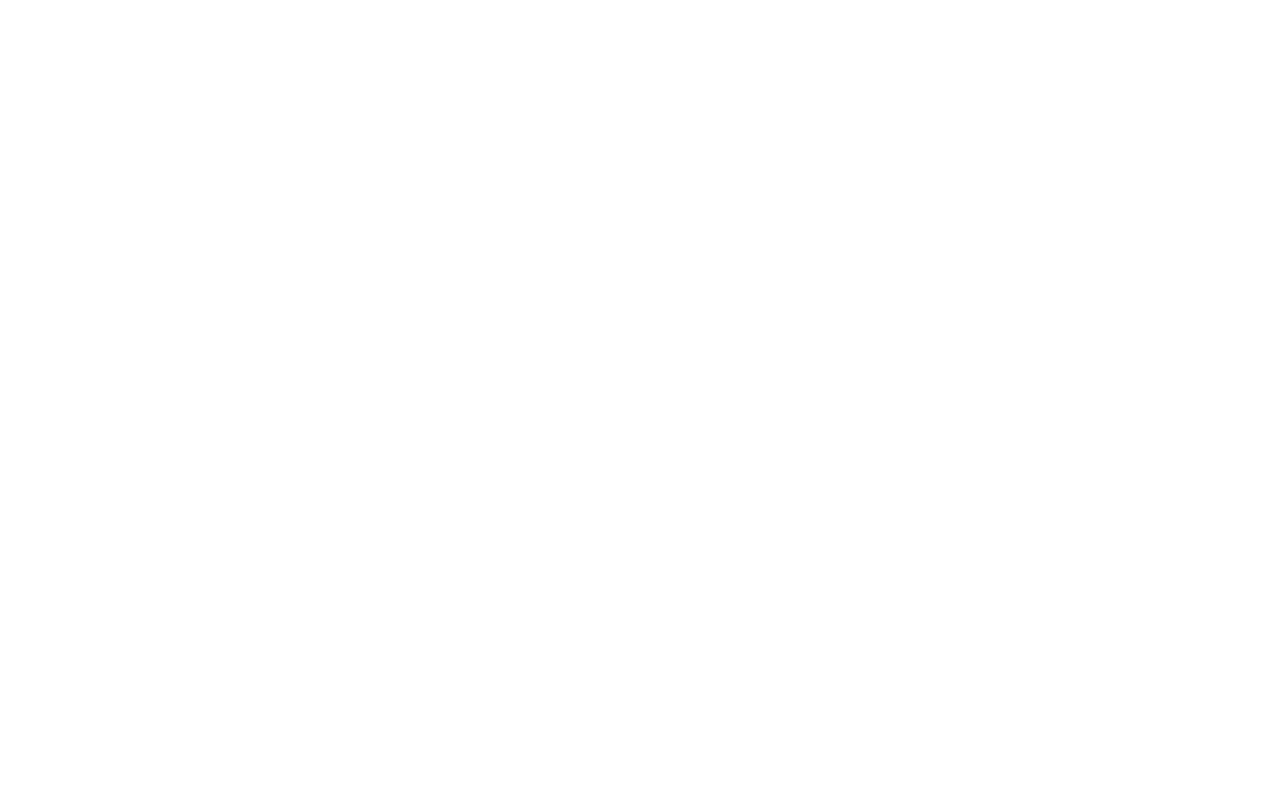
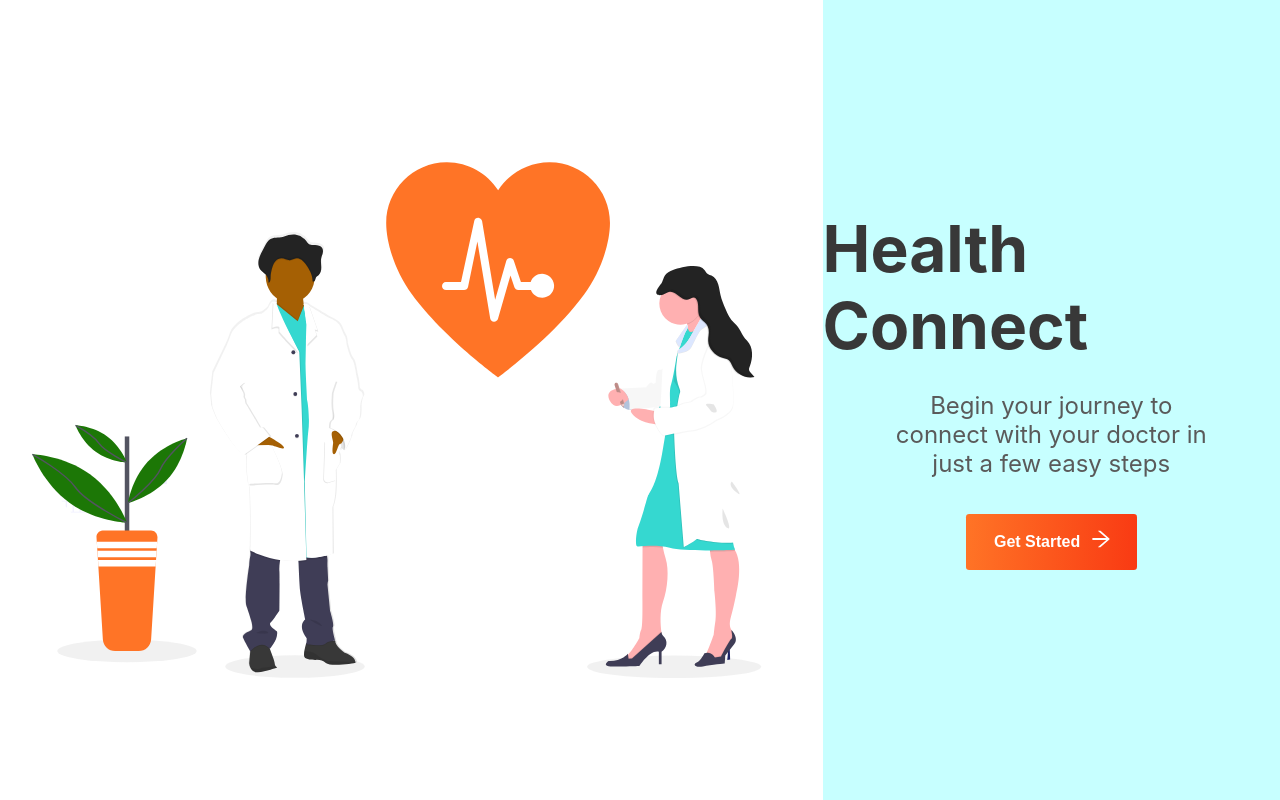
Before and after one commit to BiboBoom10/health-connect, a React (Create React App) app: page / in a window 1280 px wide. Built offline with nearby package versions, Linux system fonts and the light colour scheme.

Commit message:
Get Started Page

```diff
--- a/src/App.js
+++ b/src/App.js
@@ -1,12 +1,14 @@
 import './App.css';
-// import Card from './components/Card';
+
+import GetStarted from './pages/getstarted/GetStarted';
 import SignUp from './pages/signup/SignUp';
+
 
 function App() {
   return (
     <div>
-      <SignUp />
-      {/* <Card /> */}
+      <GetStarted />
+      {/* <SignUp /> */}
     </div>
   );
 }
--- /dev/null
+++ b/src/components/Button/Button.jsx
@@ -0,0 +1,12 @@
+import React from 'react';
+import classes from './Button.module.css';
+
+function Button(props) {
+  return (
+    <div>
+        <button className={classes['button-77']} type='submit'>{props.children}</button>
+    </div>
+  )
+}
+
+export default Button;
--- /dev/null
+++ b/src/components/Button/Button.module.css
@@ -0,0 +1,85 @@
+.button-77 {
+
+    align-items: center;
+    appearance: none;
+    background-clip: padding-box;
+    background-color: initial;
+    background-image: none;
+    border-style: none;
+    box-sizing: border-box;
+    color: #fff;
+    cursor: pointer;
+    display: inline-block;
+    flex-direction: row;
+    flex-shrink: 0;
+    font-family: Eina01,sans-serif;
+    font-size: 16px;
+    font-weight: 800;
+    justify-content: center;
+    line-height: 24px;
+    margin: 0;
+    min-height: 64px;
+    outline: none;
+    overflow: visible;
+    padding: 19px 26px;
+    pointer-events: auto;
+    position: relative;
+    text-align: center;
+    text-decoration: none;
+    text-transform: none;
+    user-select: none;
+    -webkit-user-select: none;
+    touch-action: manipulation;
+    vertical-align: middle;
+    width: auto;
+    word-break: keep-all;
+    z-index: 0;
+
+  }
+
+  @media (min-width: 768px) {
+    .button-77 {
+      padding: 19px 32px;
+    }
+  }
+
+  .button-77:before,
+  .button-77:after {
+    border-radius: 0.2rem;
+  }
+
+  /* .button-77:before {
+    background-color: rgba(249, 58, 19, .32);
+    content: "";
+    display: block;
+    height: 100%;
+    left: 0;
+    overflow: hidden;
+    position: absolute;
+    top: 0;
+    width: 100%;
+    z-index: -2;
+  }
+   */
+  .button-77:after {
+    background-color: initial;
+    background-image: linear-gradient(92.83deg, #ff7426 0, #f93a13 100%);
+    bottom: 4px;
+    content: "";
+    display: block;
+    left: 4px;
+    overflow: hidden;
+    position: absolute;
+    right: 4px;
+    top: 4px;
+    transition: all 100ms ease-out;
+    z-index: -1;
+  }
+
+  .button-77:hover:not(:disabled):after {
+    bottom: 0;
+    left: 0;
+    right: 0;
+    top: 0;
+    transition-timing-function: ease-in;
+  }
--- a/src/pages/getstarted/GetStarted.jsx
+++ b/src/pages/getstarted/GetStarted.jsx
@@ -1,8 +1,26 @@
 import React from 'react';
+import Doctor1 from '../../Images/Doctor1.svg';
+import classes from './GetStarted.module.css';
+import Button from '../../components/Button/Button';
+import { AiOutlineArrowRight } from 'react-icons/ai';
+
 
 function GetStarted() {
   return (
-    <div>GetStarted</div>
+    <div className={classes['get-started']}>
+
+      <div>
+        <img src={ Doctor1 } alt="doctors"  className={classes.doctor}/>
+      </div>
+
+      <div className={classes.content}>
+        <h1>Health Connect</h1>
+        <p>Begin your journey to connect with your doctor in just a few easy steps</p>
+
+        <Button>Get Started <AiOutlineArrowRight className={classes.arrow}/> </Button>
+      </div>
+
+    </div>
   )
 }
 
--- a/src/pages/getstarted/GetStarted.module.css
+++ b/src/pages/getstarted/GetStarted.module.css
@@ -0,0 +1,46 @@
+.get-started {
+    height: 100vh;
+    display: flex;
+    align-items: center;
+    justify-content: space-between;
+}
+
+.doctor {
+    height: 35rem;
+    margin-left: 2rem;
+}
+
+.content {
+    background-color: #befffb;
+    background-color: #c7ffff;
+    display: flex;
+    align-items: center;
+    justify-content: center;
+    flex-direction: column;
+    height: 100vh;
+    width: 40%;
+}
+
+.align {
+    margin-top: -1rem;
+}
+
+h1 {
+    color: #383838;
+    font-size: 4rem;
+    margin-top: -1rem;
+}
+
+p {
+    color: #5a5a5a;
+    font-size: 1.5rem;
+    margin: 0 4rem;
+    margin-bottom: 2rem;
+    text-align: center;
+    margin-top: -1rem;
+}
+
+.arrow {
+   margin-left: 0.5rem;
+   scale: 1.5;
+}
--- a/src/pages/signup/SignUp.jsx
+++ b/src/pages/signup/SignUp.jsx
@@ -1,11 +1,58 @@
-import React from 'react';
+import React, { useState } from 'react';
 
 function SignUp() {
+
+    const [username, setUsername] = useState('');
+    const [email, setEmail] = useState('');
+    const [password, setPassword] = useState('');
+    const [confirmPassword, setConfirmPassword] = useState('');
+
+    const handleUsernameChange = (event) => {
+      setUsername(event.target.value);
+    };
+
+    const handleEmailChange = (event) => {
+      setEmail(event.target.value);
+    };
+
+    const handlePasswordChange = (event) => {
+      setPassword(event.target.value);
+    };
+
+    const handleConfirmPasswordChange = (event) => {
+      setConfirmPassword(event.target.value);
+    };
+
+    const handleSubmit = (event) => {
+      event.preventDefault();
+      // TODO: Validate the user's input and submit the form to the server
+    };
+
   return (
     <div>
-      <form>
-
-      </form>
+      <form onSubmit={handleSubmit}>
+      <label>
+        Username:
+        <input type="text" value={username} onChange={handleUsernameChange} />
+      </label>
+      <br />
+      <label>
+        Email:
+        <input type="email" value={email} onChange={handleEmailChange} />
+      </label>
+      <br />
+      <label>
+        Password:
+        <input type="password" value={password} onChange={handlePasswordChange} />
+      </label>
+      <br />
+      <label>
+        Confirm Password:
+        <input type="password" value={confirmPassword} onChange={handleConfirmPasswordChange} />
+      </label>
+      <br />
+      <button type="submit">Sign Up</button>
+    </form>
     </div>
   )
 }
```
Also changed, not shown: src/pages/login/LogIn.jsx (+34 -2 lines), src/Images/Doctor1.svg (added), src/Images/Doctor2.svg (added), src/components/Card/Card.jsx (renamed from src/components/Card.jsx), src/components/Card/Card.module.css (renamed from src/components/Card.module.css).
